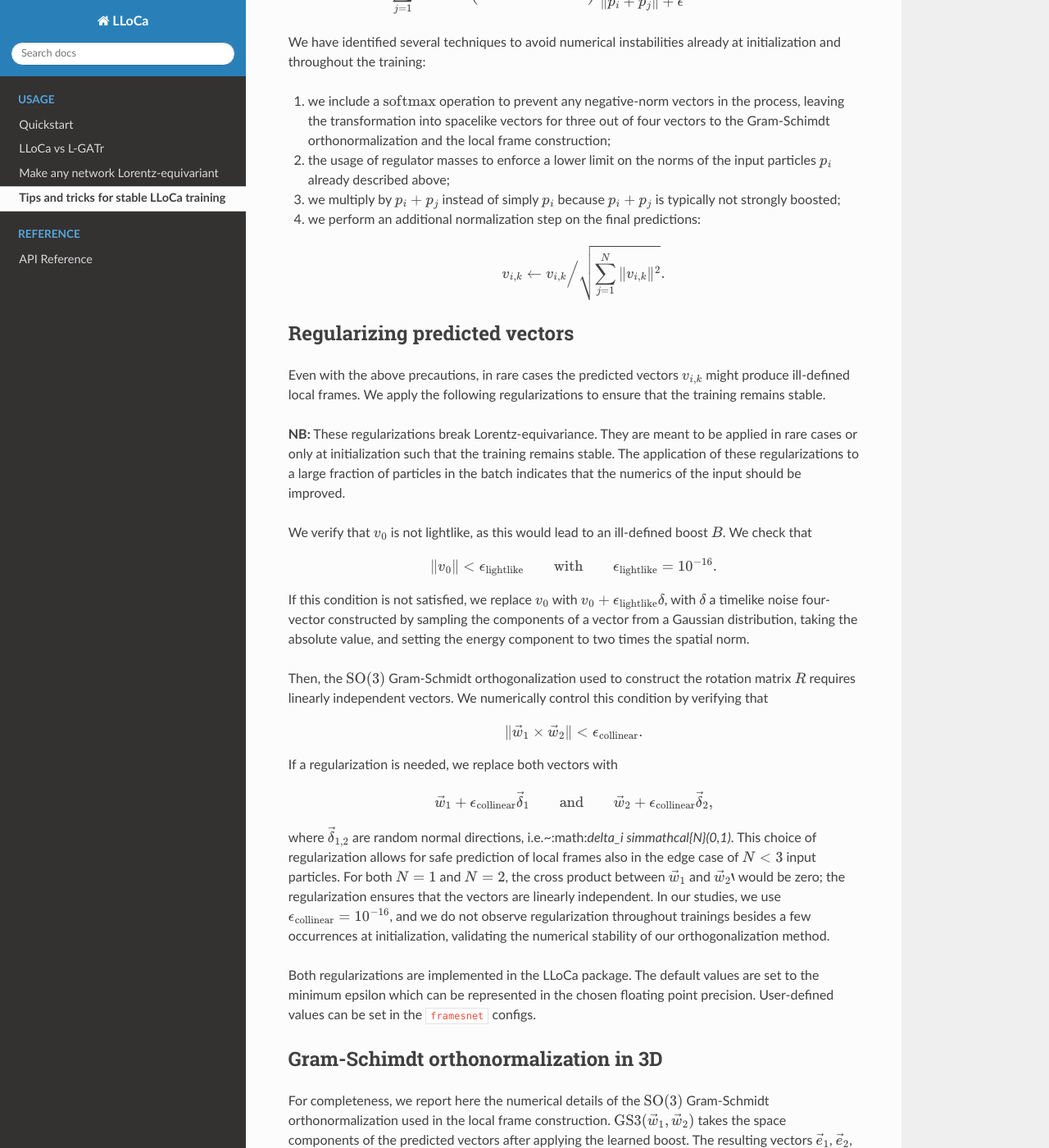
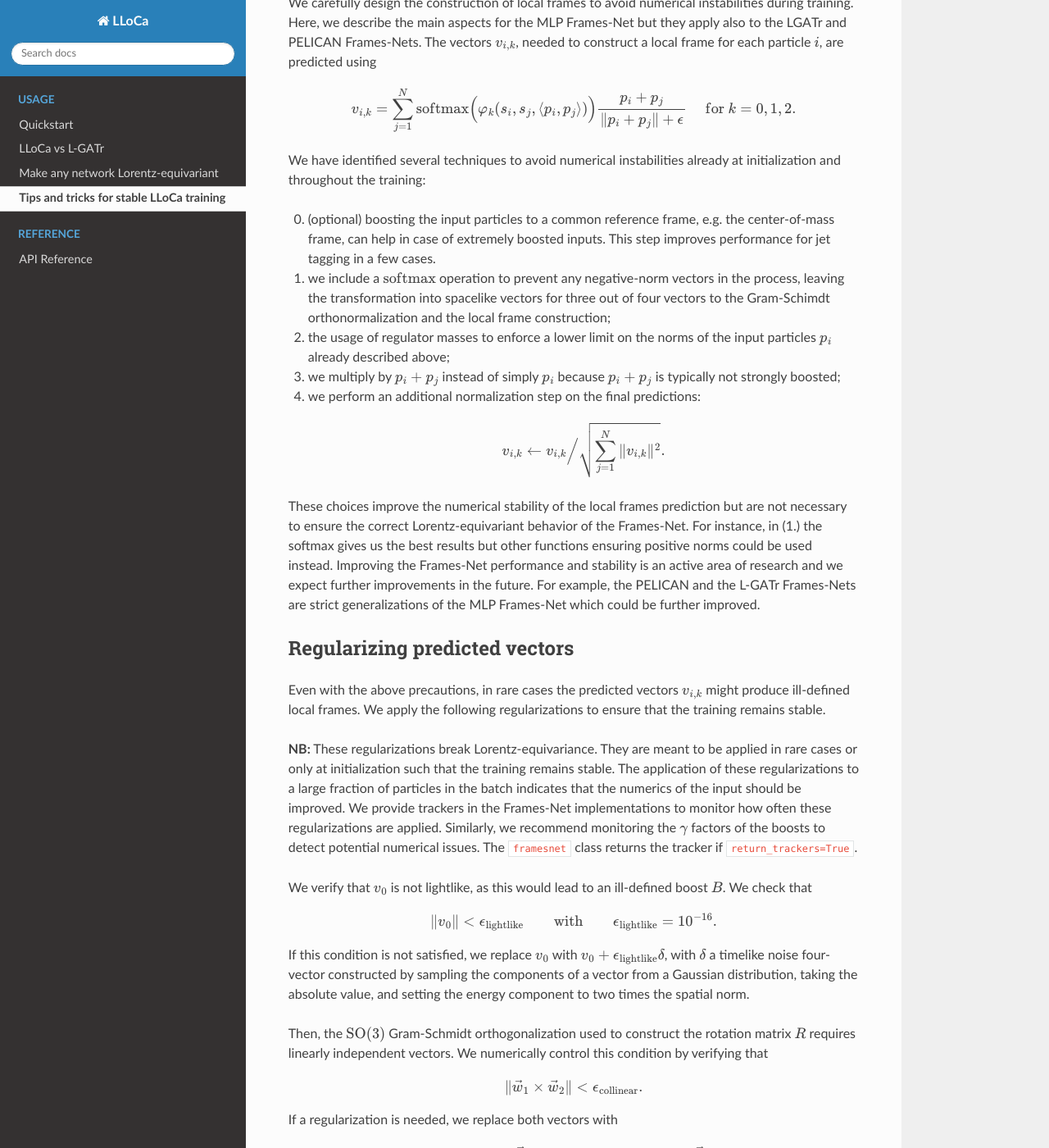
Before and after one commit to heidelberg-hepml/lloca, a Sphinx documentation site: the page built from docs/source/numerics.rst, in a window 1280 px wide and 1400 px high, scrolled down 759 px. Shown: the whole window at 82% size. Built offline with Sphinx 7.4.7 and the Read the Docs theme 3.1.0, drawn with Linux system fonts in a browser that asks for light colours; some of the changed text lies outside the part shown.

Commit message:
Update on numerics

```diff
--- a/docs/source/numerics.rst
+++ b/docs/source/numerics.rst
@@ -1,18 +1,22 @@
 Tips and tricks for stable LLoCa training
 =========================================
+
+In this section, we review the numerical choices made to ensure stable training of the Frames-Net architectures.
+The information contained in this section is also carefully discussed in the appendices of the `LLoCa paper <https://arxiv.org/pdf/2505.20280>`__.
+All the methods are implemented in the package and can be easily accessed via the configuration files.
 
 Regularizing input particles
 -----------------------------
 
 Most particles in an LHC setting can be considered massless as the typical energy scale is much larger than the mass of single particles.
 When operating on four-momenta, the particle masses are often assumed to be zero or can be modified due to numerical underflows,
-leading to particles with zero-norm four-momenta. Since zero-norm vectors can cause downstream instabilities, we enforce a minimal
+leading to particles with zero-norm four-momenta. Since zero-norm vectors can cause downstream instabilities in the `framesnet`, we enforce a minimal
 particle mass :math:`m_\epsilon` by increasing the energy of all input particles :math:`p_i` as
 $$E' = \\sqrt{m_{\\epsilon}^2 + E^2},$$
 hence :math:`m'^2 = m_\epsilon^2 + m^2`.
 We use :math:`m_\epsilon=10^{-5}` and :math:`m_\epsilon=5\cdot 10^{-3}` for the amplitude regression and tagging experiments, respectively.
 In our tests, we observe a large plateau of stable :math:`m_\epsilon` values and we ultimately select the smallest viable value.
-Performance typically degrades for :math:`m_\epsilon\geq 1`. The units are in standardized space, menaning that the regularization is applied
+Performance typically degrades for :math:`m_\epsilon\geq 1`. The units are in standardized space, meaning that the regularization is applied
 after rescaling the input four-momenta to :math:`\mathcal{O}(1)` numbers.
 
 Predicting stable local frames
@@ -25,10 +29,16 @@
 
 We have identified several techniques to avoid numerical instabilities already at initialization and throughout the training:
 
+0. (optional) boosting the input particles to a common reference frame, e.g. the center-of-mass frame, can help in case of extremely boosted inputs. This step improves performance for jet tagging in a few cases.
 1. we include a :math:`\mathrm{softmax}` operation to prevent any negative-norm vectors in the process, leaving the transformation into spacelike vectors for three out of four vectors to the Gram-Schimdt orthonormalization and the local frame construction;
 2. the usage of regulator masses to enforce a lower limit on the norms of the input particles :math:`p_i` already described above;
 3. we multiply by :math:`p_i+p_j` instead of simply :math:`p_i` because :math:`p_i+p_j` is typically not strongly boosted;
 4. we perform an additional normalization step on the final predictions: $$v_{i,k} \\gets v_{i,k} \\Big/ \\sqrt{\\sum_{j=1}^N \\| v_{i,k}\\|^2}.$$
+
+These choices improve the numerical stability of the local frames prediction but are not necessary to ensure the correct Lorentz-equivariant
+behavior of the Frames-Net. For instance, in (1.) the softmax gives us the best results but other functions ensuring positive norms could be used instead.
+Improving the Frames-Net performance and stability is an active area of research and we expect further improvements in the future.
+For example, the PELICAN and the L-GATr Frames-Nets are strict generalizations of the MLP Frames-Net which could be further improved.
 
 Regularizing predicted vectors
 -------------------------------
@@ -39,6 +49,9 @@
 **NB:** These regularizations break Lorentz-equivariance. They are meant to be applied in rare cases
 or only at initialization such that the training remains stable. The application of these regularizations to a large
 fraction of particles in the batch indicates that the numerics of the input should be improved.
+We provide trackers in the Frames-Net implementations to monitor how often these regularizations are applied. Similarly,
+we recommend monitoring the :math:`\gamma` factors of the boosts to detect potential numerical issues.
+The ``framesnet`` class returns the tracker if ``return_trackers=True``.
 
 We verify that :math:`v_0` is not lightlike, as this would lead to an ill-defined boost :math:`B`.
 We check that
@@ -65,6 +78,10 @@
 Both regularizations are implemented in the LLoCa package. The default values are set to the minimum epsilon which can be represented
 in the chosen floating point precision. User-defined values can be set in the ``framesnet`` configs.
 
+The text above refers to the ``framesnet=learnedpd`` approach. It is also possibile to orthogonalize four-vectors directly in Minkowski space
+and we implement this option in ``framesnet=learnedso13``. However, this approach is less numerically stable and requires additional
+regularizations to explicitly take into account coplanar vectors. Although the two approaches are mathematically equivalent, we recommend using the ``learnedpd`` option.
+
 Gram-Schimdt orthonormalization in 3D
 -------------------------------------
 
```
